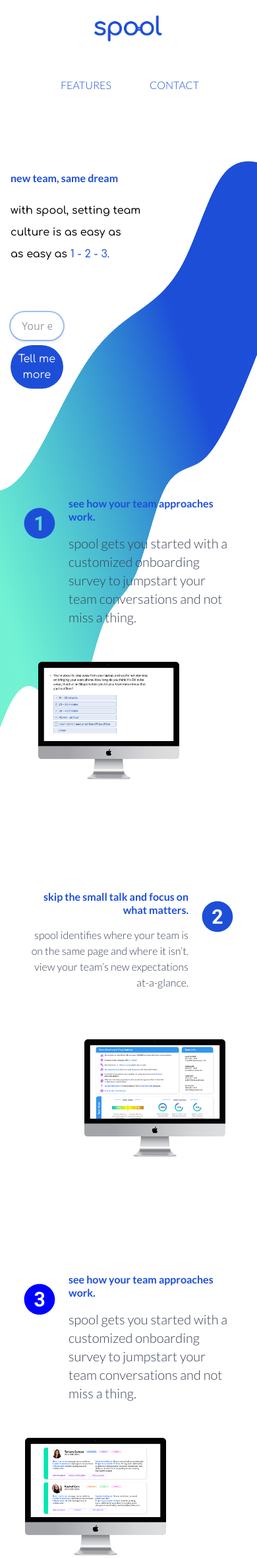
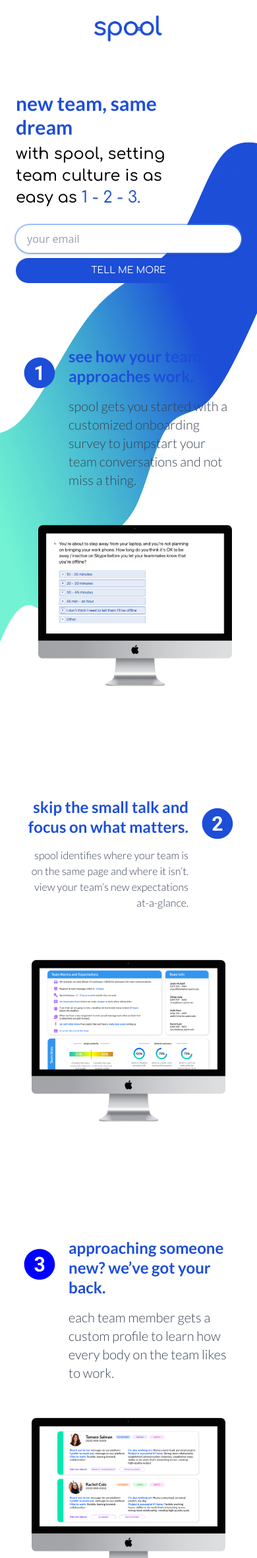
Before and after one commit to dmirakyan/spool, a Django app: page / in a window 390 px wide. Shown: the top 2361 px of the page at 66% size. Run offline with Django 3.2, Linux system fonts and the light colour scheme; some libraries are stand-ins or nearby versions.

Commit message:
got the mobile working, partly

```diff
--- a/spoolapp/templates/base.html
+++ b/spoolapp/templates/base.html
@@ -21,7 +21,6 @@
   <link href="https://fonts.googleapis.com/css2?family=Comfortaa:wght@300;400;500;600;700&display=swap" rel="stylesheet">
   <link href="https://fonts.googleapis.com/css2?family=Lato:wght@300;400;600;700&display=swap" rel="stylesheet">
   <script src="https://kit.fontawesome.com/ce974e1a72.js" crossorigin="anonymous"></script>
-
   <link rel="stylesheet" href="{% static "css/style.css" %}" />
   <title>Spool</title>
 </head>
@@ -35,7 +34,6 @@
 
 <script src="vendor/jquery/jquery.min.js"></script>
 <script src="vendor/bootstrap/js/bootstrap.bundle.min.js"></script>
-<!-- <script src="js/coming-soon.min.js"></script> -->
 
 
 </body>
--- a/spoolapp/templates/index.html
+++ b/spoolapp/templates/index.html
@@ -11,9 +11,9 @@
     <header class="relative w-full px-8 text-gray-700 body-font" >
         <div class="container flex flex-col flex-wrap items-center justify-between py-5 mx-auto md:flex-row max-w-7xl">
             <img class="relative z-10 flex justify-start max-h-12" src="{% static "images/logo-blue.png" %}">
-            <nav class="top-0 left-0 z-0 flex items-center justify-center w-full h-full py-5 -ml-0 space-x-5 text-base md:-ml-5 md:py-0 md:absolute">
+            <nav class="top-0 left-0 z-0 flex items-center justify-center w-full h-full lg:py-5 -ml-0 space-x-5 text-base md:-ml-5 md:py-0 md:absolute">
             </nav>
-            <div class="relative z-10 inline-flex items-center space-x-3 md:ml-5 lg:justify-end">
+            <div class="invisible lg:visible relative z-10 inline-flex items-center space-x-3 md:ml-5 lg:justify-end">
                 <a href="#features" class="hover:border-opacity-50 border border-blue-700 border-opacity-0 px-3 relative  text-l leading-6 font-bold text-blue-700 transition duration-150 ease-out py-2 rounded-lg" x-data="{ hover: false }" @mouseenter="hover = true" @mouseleave="hover = false">
                     <h3 class="inline-block px-3"> FEATURES </h3>
                 </a>
@@ -26,30 +26,29 @@
     </header>
 
     <div>
-        <main class="mt-4 pt-8 mx-auto max-w-7xl px-4 sm:mt-12 sm:px-6 md:mt-12 lg:mt-14 lg:px-8 xl:mt-20 display-block">
+        <main class="px-6 xl:pt-8 mx-auto lg:max-w-7xl xl:px-4 sm:mt-12 sm:px-6 md:mt-12 lg:mt-14 lg:px-8 xl:mt-20 display-block">
                 <!-- <img class="display-block pb-2 ml-auto mr-auto lg:max-h-44 lg:mb-5" src="{% static "images/logo-white-4.png" %}"> -->
-                <div class="hang-left mr-auto w-2/3 max-w-1/2">
-                    <div class="text-left leading-loose	">
-                        <h3 class="py-4 mt-5 font-bold lg:mt-50 display-block lg:text-6xl sm:text-4xl md:text-5xl text-blue-700"> new team, same dream </h1>
-                        <h2 class="py-4 inline lg:text-3xl font-medium sm:text-4xl md:text-5xl text-black">
+                <div class="hang-left mr-auto  lg:w-2/3 lg:max-w-1/2">
+                    <div class="text-left leading-loose	w-5/6">
+                        <h3 class="py-2 lg:py-4 lg:mt-5 font-bold lg:mt-50 display-block text-3xl lg:text-6xl text-blue-700"> new team, same dream </h1>
+                        <h2 class="py-2 lg:py-4 inline font-medium text-2xl lg:text-3xl text-black">
                             <span>with spool, setting team culture is as easy as </span>
-                        </br>
-                            <span >as easy as </span>
+                        <!-- </br> -->
+                            <!-- <span ></span> -->
                             <span class="text-blue-700"> 1 - 2 - 3.</span>
                         </h2>
                     </div>
 
 
-                <div class="mt-6 h-60 pb-20 w-1/3 pt-12">
+                <div class="mt-6 pt:4 lg:h-60 lg:pb-20 lg:pt-12 lg:w-1/3">
                     <form method="post" action="{% url 'landing' %}">
                     {% csrf_token %}
                     <div>
-                        <input name="email" class="ring-2 w-full appearance-none border border-transparent py-2 px-4 bg-white text-gray-700 placeholder-gray-400 shadow-md rounded-full text-base focus:outline-none focus:ring-2 focus:ring-blue-700 focus:border-transparent" placeholder="Your email">
+                        <input name="email" class="ring-2 w-full appearance-none border border-transparent py-2 px-4 bg-white text-gray-700 placeholder-gray-400 shadow-md rounded-full text-base focus:outline-none focus:ring-2 focus:ring-blue-700 focus:border-transparent" placeholder="your email">
                     </div>
-                     <!-- <input class="rounded-lg border border-transparent focus:outline-none focus:ring-2 focus:ring-blue-600 focus:border-transparent" placeholder="Your email"> -->
                     <div>
                         <button type = "submit" class="w-full appearance-none border border-transparent py-2 my-2 px-2 rounded-full bg-blue-700 text-white focus:outline-none focus:ring-2 focus:ring-blue-600 focus:ring-opacity-50">
-                            <h5 class="text-l mx-auto">
+                            <h5 class="uppercase text-sm lg:text-xl mx-auto">
                             Tell me more
                             </h5>
                         </button>
@@ -64,7 +63,7 @@
         <div class="w-full py-0 box-border flex flex-col items-center content-center px-8 mx-auto leading-6 text-black border-0 border-gray-300 border-solid md:flex-row max-w-7xl lg:px-16">
 
             <div class="box-border relative w-full max-w-md px-4 mt-5 mb-4 ml-5 text-center bg-no-repeat bg-contain border-solid md:ml-0 md:mt-0 md:max-w-none lg:mb-0 md:w-1/2 ">
-                <img src="{% static "images/landing-mockup-a.png" %}" class="pr-20" />
+                <img src="{% static "images/landing-mockup-a.png" %}" class="lg:pr-20" />
             </div>
 
             <div class="flex box-border order-first w-full text-black border-solid md:w-1/2 md:pl-10 md:order-none">
@@ -72,7 +71,7 @@
                     <svg class="text-left" xmlns="http://www.w3.org/2000/svg" x="0px" y="0px"width="56" height="56"viewBox="0 0 172 172"style=" fill:#000000;"><g fill="blue" fill-rule="nonzero" stroke="none" stroke-width="1" stroke-linecap="butt" stroke-linejoin="miter" stroke-miterlimit="10" stroke-dasharray="" stroke-dashoffset="0" font-family="none" font-weight="none" font-size="none" text-anchor="none" style="mix-blend-mode: normal"><path d="M0,172v-172h172v172z" fill="none"></path><g fill="#1D4ED8"><path d="M86,14.33333c-39.41667,0 -71.66667,32.25 -71.66667,71.66667c0,39.41667 32.25,71.66667 71.66667,71.66667c39.41667,0 71.66667,-32.25 71.66667,-71.66667c0,-39.41667 -32.25,-71.66667 -71.66667,-71.66667zM95.31667,118.96667h-12.9v-50.88333l-15.76667,5.01667v-10.75l27.23333,-10.03333h1.43333z"></path></g></g></svg>
                 </div>
                 <div class="inline-block">
-                    <h3 class="m-0 text-blue-700 text-xl-2 font-semibold leading-tight border-0 border-gray-300 lg:text-3xl md:text-2xl">
+                    <h3 class="m-0 text-blue-700 text-2xl font-semibold leading-tight border-0 border-gray-300 lg:text-3xl md:text-2xl">
                         see how your team approaches work.
                     </h3>
                     <h4 class="pt-4  text-xl pb-8 m-0 leading-7 text-gray-700 border-0 border-gray-300 sm:pr-12 xl:pr-32 lg:text-xl">
@@ -90,7 +89,7 @@
         <!-- Content -->
             <div class="flex box-border w-full text-black border-solid md:w-1/2 md:pr-10">
                 <div class="inline-block">
-                    <h3 class="text-right m-0 text-blue-700 font-semibold leading-tight border-0 border-gray-300 lg:text-3xl md:text-2xl">
+                    <h3 class="text-right text-2xl m-0 text-blue-700 font-semibold leading-tight border-0 border-gray-300 lg:text-3xl md:text-2xl">
                         skip the small talk and focus on what matters.
                     </h3>
                     <h4 class="text-right pr-0 px-0 pt-4 pb-8 m-0 text-gray-700 border-0 border-gray-300 lg:text-xl">
@@ -106,13 +105,13 @@
 
         <!-- Image -->
         <div class="box-border relative w-full max-w-md px-4 mt-10 mb-4 text-center bg-no-repeat bg-contain border-solid md:mt-0 md:max-w-none lg:mb-0 md:w-1/2">
-            <img src="{% static "images/landing-mockup-b.png" %}" class="pl-20" />
+            <img src="{% static "images/landing-mockup-b.png" %}" class="lg:pl-20" />
         </div>
     </div>
     <div class="py-4 box-border flex flex-col items-center content-center px-8 mx-auto leading-6 text-black border-0 border-gray-300 border-solid md:flex-row max-w-7xl lg:px-16">
       <!-- Image -->
-      <div class="box-border relative w-full max-w-md px-4 mt-5 mb-4 -ml-5 text-center bg-no-repeat bg-contain border-solid md:ml-0 md:mt-0 md:max-w-none lg:mb-0 md:w-1/2 xl:pl-10">
-          <img src="{% static "images/landing-mockup-c.png" %}" class="pr-20" />
+      <div class="box-border relative w-full max-w-md px-4 mt-5 mb-4 text-center bg-no-repeat bg-contain border-solid md:ml-0 md:mt-0 md:max-w-none lg:mb-0 md:w-1/2">
+          <img src="{% static "images/landing-mockup-c.png" %}" class="lg:pr-20" />
       </div>
 
       <!-- Content -->
@@ -121,11 +120,11 @@
             <svg class="text-left" xmlns="http://www.w3.org/2000/svg" x="0px" y="0px"width="56" height="56"viewBox="0 0 172 172"style=" fill:#000000;"><g fill="blue" fill-rule="nonzero" stroke="none" stroke-width="1" stroke-linecap="butt" stroke-linejoin="miter" stroke-miterlimit="10" stroke-dasharray="" stroke-dashoffset="0" font-family="none" font-weight="none" font-size="none" text-anchor="none" style="mix-blend-mode: normal"><path d="M86,14.33333c-39.41667,0 -71.66667,32.25 -71.66667,71.66667c0,39.41667 32.25,71.66667 71.66667,71.66667c39.41667,0 71.66667,-32.25 71.66667,-71.66667c0,-39.41667 -32.25,-71.66667 -71.66667,-71.66667zM85.27214,119.67774c-17.18881,0 -22.92774,-12.17774 -22.19988,-19.3444h12.9056c-0.72787,2.1556 1.42773,8.5944 10.02213,8.5944c9.32226,0 10.02214,-7.86653 10.02214,-9.32226c0,-10.02214 -9.29427,-10.02214 -10.75,-10.02214h-7.16667v-10.02213h7.16667c3.58333,0 10.05012,-0.72787 10.05012,-9.32227c0,-7.89453 -7.16667,-8.5944 -9.32226,-8.5944c-7.16667,0 -8.5944,5.71094 -8.5944,7.16667h-13.63346c0,-12.9056 12.9056,-17.91667 21.5,-17.91667c20.07226,0 22.22786,13.60547 22.22786,18.61653c0,9.32226 -8.5944,13.63347 -10.02213,14.33333c3.58333,1.42774 10.75,5.01107 10.75,15.76107c0.69987,15.78906 -12.9056,20.07226 -22.95573,20.07226z"></path></g></g></svg>                    <div class="pt-5 flex items-center space-x-3"></div>
         </div>
         <div class="inline-block">
-            <h3 class="m-0 text-blue-700 text-xl-2 font-semibold leading-tight border-0 border-gray-300 lg:text-3xl md:text-2xl">
-                see how your team approaches work.
+            <h3 class="m-0 text-blue-700 text-2xl font-semibold leading-tight border-0 border-gray-300 lg:text-3xl md:text-2xl">
+                approaching someone new? we’ve got your back.
             </h3>
             <h4 class="pt-4  text-xl pb-8 m-0 leading-7 text-gray-700 border-0 border-gray-300 sm:pr-12 lg:text-xl">
-                spool gets you started with a customized onboarding survey to jumpstart your team conversations and not miss a thing.
+                each team member gets a custom profile to learn how every body on the team likes to work.
             </h4>
         </div>
       </div>
@@ -138,7 +137,7 @@
 <footer class="bg-blue-700">
   <div id="email" class="max-w-screen-xl px-4 py-4 mx-auto space-y-8 overflow-hidden sm:px-6 lg:px-8">
         <h1 class="pt-20 text-center text-2xl sm:text-4xl md:text-4xl">
-            <span class="xl:inline text-white">Get in touch: </span>
+            <span class="xl:inline text-white">get in touch: </span>
             <a href="mailto:hello@getspool.io" class="xl:inline text-white hover:text-purple-300 transition duration-150"> hello@spool.io </a>
         </h1>
       <!-- <div class="flex justify-center mt-8 space-x-6">
```
